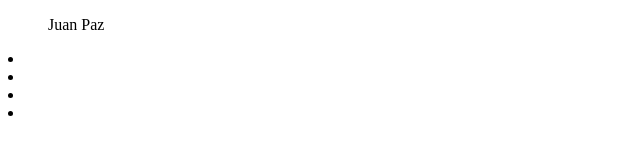
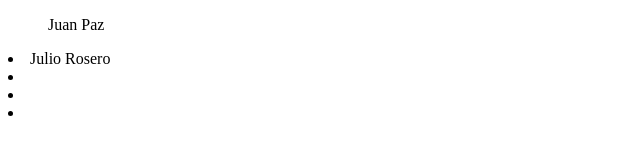
Before and after one commit to jritsqmet/app-mov-git, a plain HTML site: page index.html in a window 1280 px wide. Shown: the full height of the page, 0-640 px from the left. Drawn offline with Linux system fonts and the light colour scheme.

Commit message:
Actualización datos

```diff
--- a/index.html
+++ b/index.html
@@ -8,7 +8,7 @@
 <body>
 
     <ul>Juan Paz</ul>
-    <li></li>
+    <li>Julio Rosero</li>
     <li></li>
     <li></li>
     <li></li>
```
